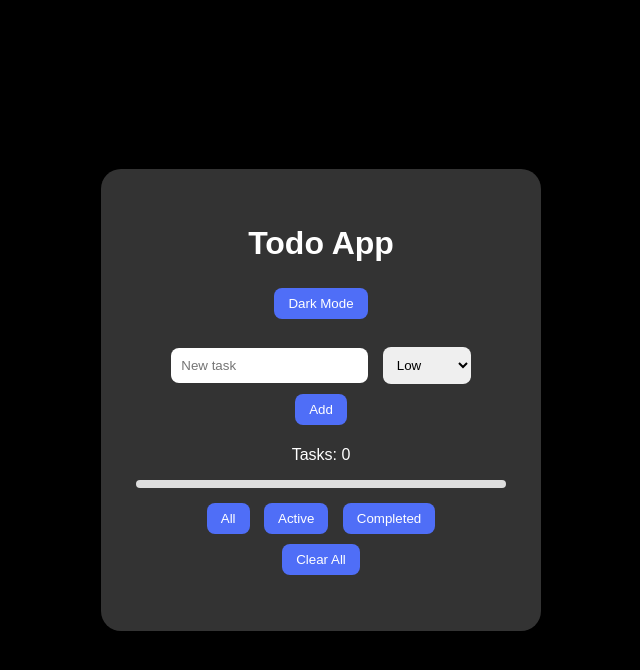
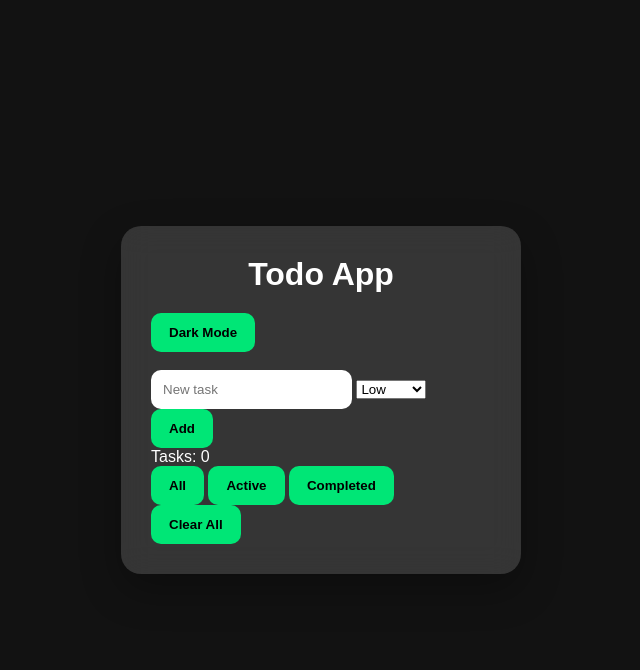
Before and after one commit to Fazliddin-legend/Todo-app, a plain HTML site: page index.html in a window 1280 px wide. Both pictures are taken after a click on the button "Dark Mode". Shown: the whole page, without its empty margins (319-959 px from the left). Drawn offline with Linux system fonts and the light colour scheme.

Commit message:
update todo

```diff
--- a/style.css
+++ b/style.css
@@ -1,107 +1,85 @@
+*{
+    margin:0;
+    padding:0;
+    box-sizing:border-box;
+    font-family:Arial, Helvetica, sans-serif;
+}
+
 body{
-font-family: Arial;
-background: linear-gradient(135deg,#667eea,#764ba2);
     height:100vh;
     display:flex;
     justify-content:center;
     align-items:center;
-margin:0;
+    background:linear-gradient(135deg,#667eea,#764ba2);
 }
 
-/* container */
 .container{
-background: rgba(255,255,255,0.2);
-backdrop-filter: blur(15px);
-padding:35px;
+    width:400px;
+    background:rgba(255,255,255,0.15);
+    backdrop-filter:blur(15px);
     border-radius:20px;
-width:370px;
-text-align:center;
-box-shadow:0 15px 40px rgba(0,0,0,0.25);
+    padding:30px;
+    color:white;
+    box-shadow:0 15px 40px rgba(0,0,0,0.3);
 }
 
-/* title */
 h1{
-color:white;
+    text-align:center;
+    margin-bottom:20px;
 }
 
-/* inputs */
-input,select{
-padding:10px;
-margin:5px;
-border-radius:8px;
-border:none;
+.input-box{
+    display:flex;
+    gap:10px;
+    margin-bottom:20px;
 }
 
-/* buttons */
+input{
+    flex:1;
+    padding:12px;
+    border:none;
+    border-radius:10px;
+    outline:none;
+}
+
 button{
-padding:8px 14px;
+    padding:12px 18px;
     border:none;
-border-radius:8px;
-background:#4f6ef7;
-color:white;
+    border-radius:10px;
+    background:#00e676;
+    font-weight:bold;
     cursor:pointer;
-margin:5px;
+    transition:0.3s;
 }
 
 button:hover{
-background:#3d5df5;
+    background:#00c853;
+    transform:scale(1.05);
 }
 
-/* task list */
 ul{
     list-style:none;
-padding:0;
-margin-top:15px;
 }
 
-/* task card */
 li{
-background:white;
-margin:10px 0;
+    background:rgba(255,255,255,0.2);
     padding:12px;
     border-radius:10px;
+    margin-bottom:10px;
     display:flex;
     justify-content:space-between;
     align-items:center;
 }
 
-/* priority colors */
-.low{
-border-left:6px solid green;
+.delete-btn{
+    background:#ff5252;
+    color:white;
 }
 
-.medium{
-border-left:6px solid orange;
+.delete-btn:hover{
+    background:#ff1744;
 }
 
-.high{
-border-left:6px solid red;
+.dark{
+    background:#121212;
 }
-
-/* completed */
-.completed{
-text-decoration: line-through;
-opacity:0.6;
-}
-
-/* progress bar */
-.progress{
-height:8px;
-background:#ddd;
-border-radius:10px;
-margin:10px 0;
-overflow:hidden;
-}
-
-.progress-bar{
-height:100%;
-background:#4f6ef7;
-width:0%;
-transition:0.3s;
-}
-
-/* dark mode */
-.dark{
-background:black;
-color:white;
-}
```
Lines whose indentation alone changed are shown as unchanged.
